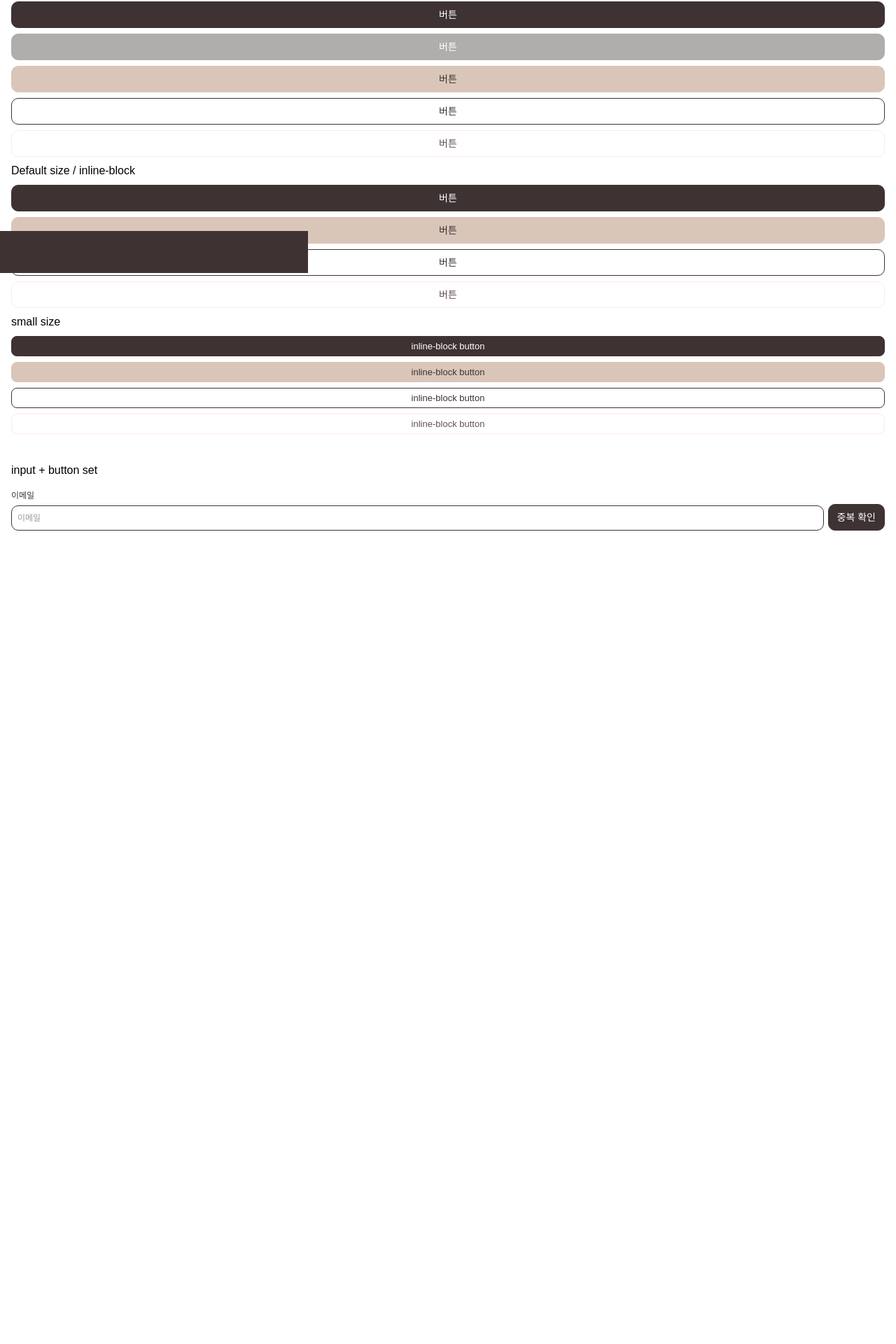
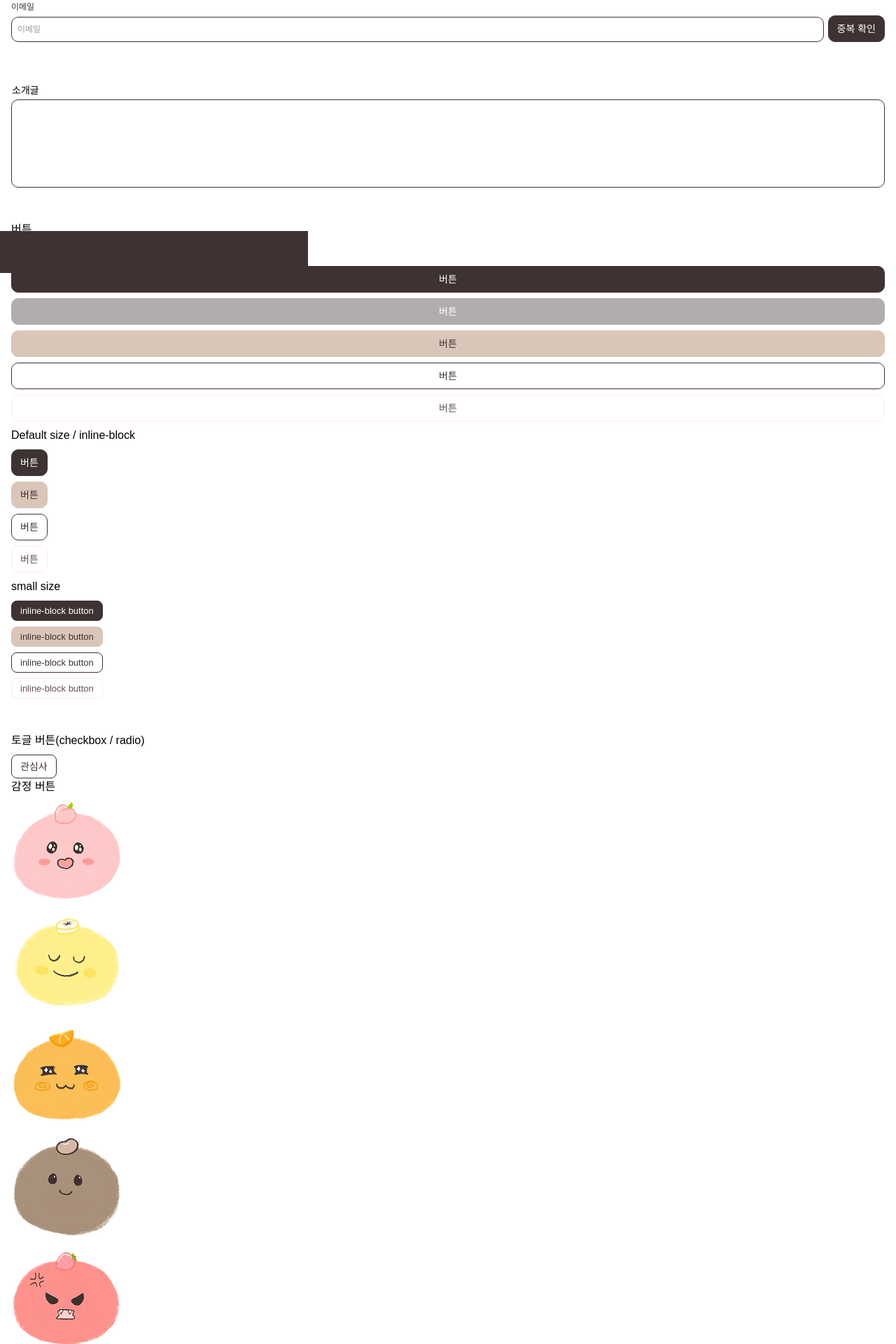
Before and after one commit to FRONTENDBOOTCAMP-12th/2gether-kongtteok, a React (Vite) app: page /components in a window 1280 px wide. Shown: the part 410-2330 px from the top of the page at 70% size. Before the commit the page ends 1244 px from the top, so only its background shows below. Built offline with nearby package versions, Linux system fonts and the light colour scheme; some icons are missing; a web font is replaced by a local one.

Commit message:
🎨 feat: textarea 컴포넌트 추가

```diff
--- /dev/null
+++ b/src/components/Textarea.tsx
@@ -0,0 +1,40 @@
+import { tm } from '@/utils/ts-merge';
+import { ComponentProps, useId } from 'react';
+
+type TextareaProps = ComponentProps<'textarea'> & {
+  label: string;
+  labelHidden?: boolean;
+  className?: string;
+};
+
+function Textarea({ label, labelHidden = false, value, className, ...restProps }: TextareaProps) {
+  const id = useId();
+
+  return (
+    <div
+      className={tm(
+        'border-primary relative rounded-[10px] border p-3 pr-2',
+        { 'mt-[1.375rem]': !labelHidden },
+        className
+      )}>
+      <label
+        className={tm('absolute bottom-full left-0 pb-1.5 text-sm leading-4', { 'sr-only': labelHidden })}
+        htmlFor={id}>
+        {label}
+      </label>
+      <textarea
+        className={tm(
+          'block h-[6.25rem] w-full resize-none',
+          'text-primary focus-visible:none text-xs leading-[165%]',
+          '[&::-webkit-scrollbar]:w-1',
+          '[&::-webkit-scrollbar-thumb]:bg-brown-200'
+        )}
+        id={id}
+        {...restProps}>
+        {value}
+      </textarea>
+    </div>
+  );
+}
+
+export default Textarea;
--- a/src/components/index.tsx
+++ b/src/components/index.tsx
@@ -1,23 +1,38 @@
+import Header from './layout/Header';
+import Footer from './layout/Footer';
 import Button from './Button';
+import InputText from './InputText';
+import Textarea from './Textarea';
+import ToggleButton from './ToggleButton';
+import EmotionButton from './Emotion';
 import InputButtonSet from './InputButtonSet';
-import InputText from './InputText';
-import Footer from './layout/Footer';
-import Header from './layout/Header';
 
 function Components() {
   return (
-    <section className="p-4">
+    <section className="p-4 pb-20">
       <h1 className="pb-4 text-2xl">공통 컴포넌트</h1>
-      <article className="flex flex-col gap-y-2">
+      <article className="flex flex-col items-start gap-y-2">
         <Header title="메인" isLeftIcon={false} isRightIcon={true} />
         <Header title="알림" isLeftIcon={true} isRightIcon={false} />
         <Header title="일기장" isLeftIcon={true} isRightIcon={true} />
       </article>
-      <article className="flex flex-col gap-y-2">
+      <article className="flex flex-col items-start gap-y-2">
         <InputText labelText="아이디" defaultValue="기본 값" placeholder="placeholder" />
         <InputText labelText="비밀번호" type="password" labelHidden={true} />
       </article>
-      <article className="mt-4 flex flex-col gap-y-2">
+
+      <article className="mt-10 pb-15">
+        <h3 className="pb-4">input + button set</h3>
+        <InputButtonSet inputType="email" labelText="이메일" placeholder="이메일">
+          중복 확인
+        </InputButtonSet>
+      </article>
+
+      <article>
+        <Textarea label="소개글" />
+      </article>
+
+      <article className="mt-12 flex flex-col items-start gap-y-2">
         <h2>버튼</h2>
         <h3>Default</h3>
         <Button>버튼</Button>
@@ -53,11 +68,23 @@ function Components() {
         </Button>
       </article>
 
-      <article className="mt-10 pb-15">
-        <h3 className="pb-4">input + button set</h3>
-        <InputButtonSet inputType="email" labelText="이메일" placeholder="이메일">
-          중복 확인
-        </InputButtonSet>
+      <article className="mt-12 flex flex-col items-start gap-y-2">
+        <h2>토글 버튼(checkbox / radio)</h2>
+        <ToggleButton label="관심사" />
+      </article>
+
+      <article>
+        <h2>감정 버튼</h2>
+        <div className="grid-col-4 grid">
+          <EmotionButton />
+          <EmotionButton emotion="happy" />
+          <EmotionButton emotion="proud" />
+          <EmotionButton emotion="fine" />
+          <EmotionButton emotion="angry" />
+          <EmotionButton emotion="tired" />
+          <EmotionButton emotion="sad" />
+          <EmotionButton emotion="depressed" />
+        </div>
       </article>
 
       <Footer />
```
